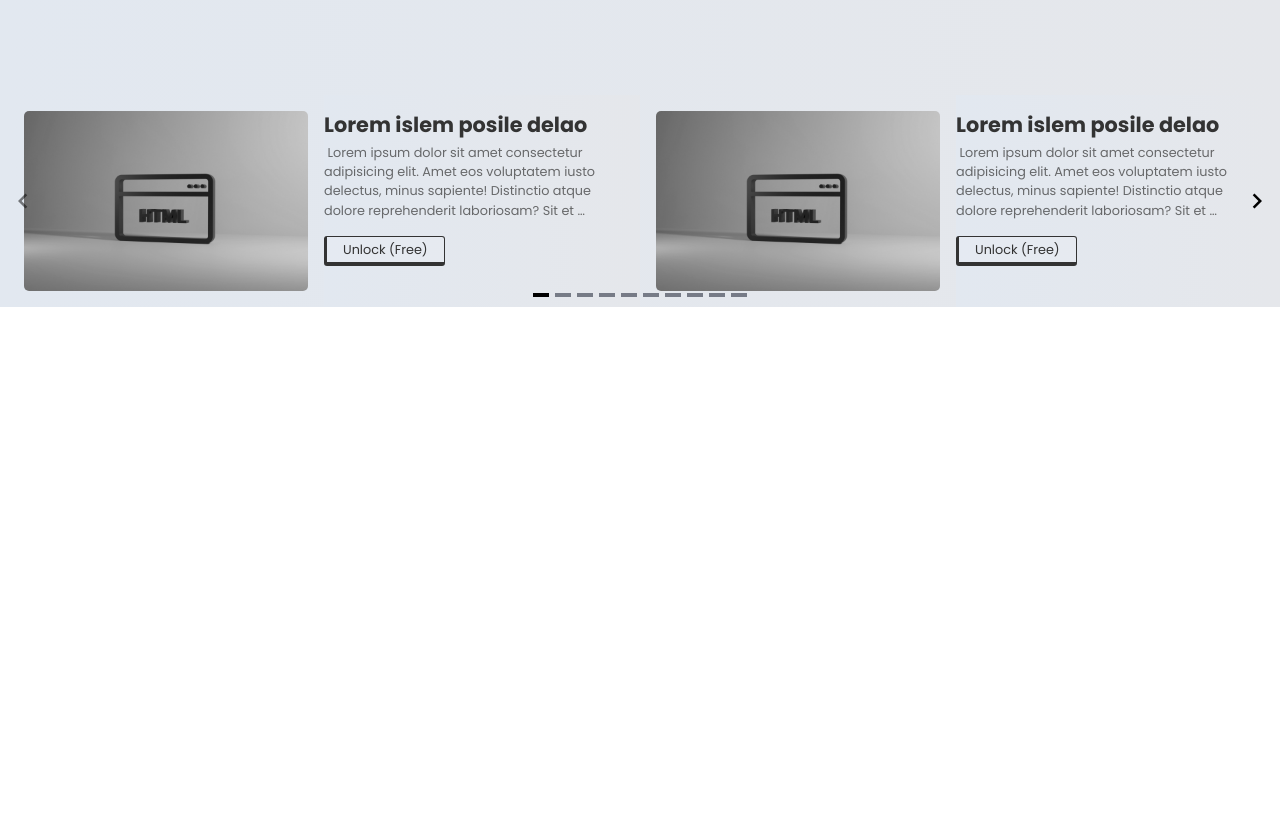
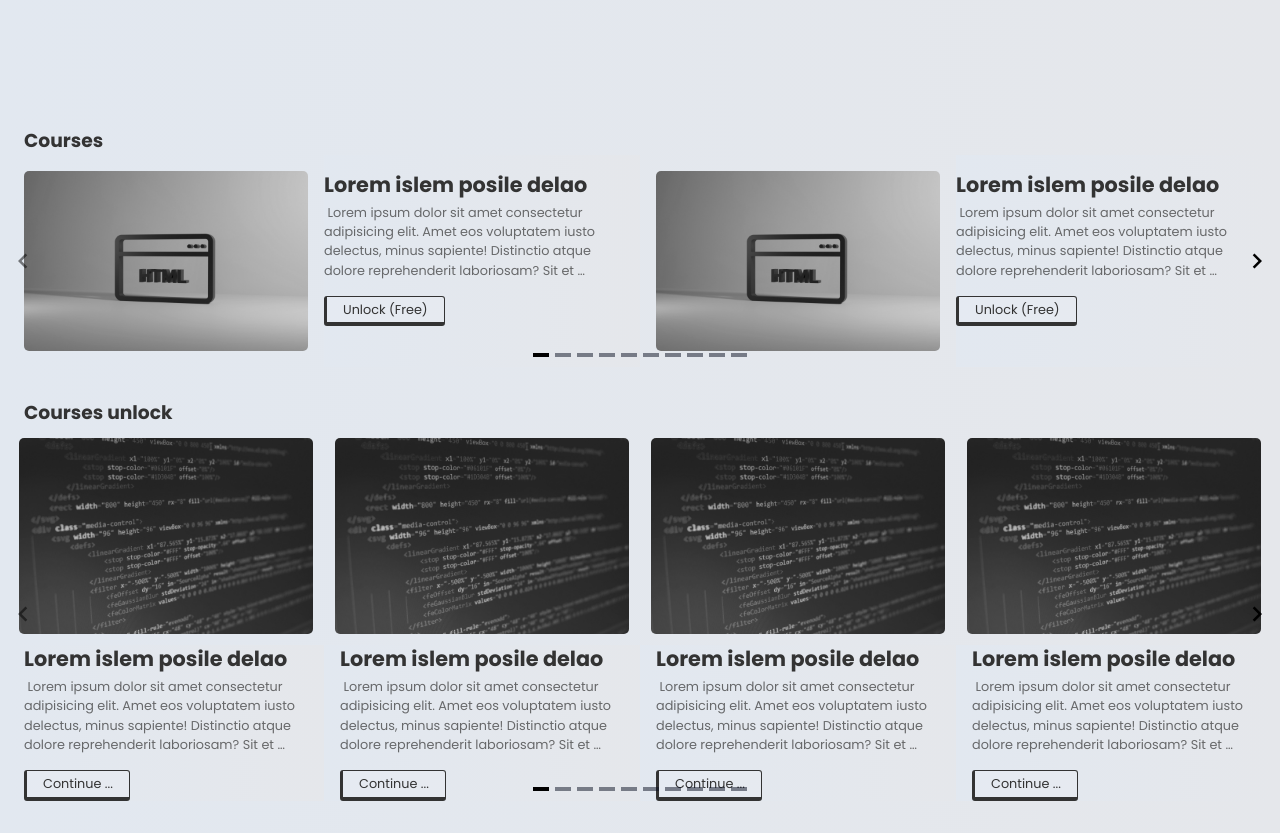
Before and after one commit to NghiaLam11/Challenge-7-JcStudy, a Vue app: page / in a window 1280 px wide. Shown: the part 493-1326 px from the top of the page. Before the commit the page ends 800 px from the top, so only its background shows below. Built offline with nearby package versions, Linux system fonts and the light colour scheme.

Commit message:
unlock courses

```diff
--- a/src/components/Home.vue
+++ b/src/components/Home.vue
@@ -19,6 +19,9 @@
       </div>
     </div>
     <div class="courses">
+      <div class="topic">
+        <h3>Courses</h3>
+      </div>
       <Carousel
         :items-to-show="2"
         :snap-align="'start'"
@@ -40,9 +43,42 @@
                 dolore reprehenderit laboriosam? Sit et possimus assumenda! Quas
                 aspernatur dolore nulla cumque odio.
               </p>
-              <button @click="onUnlock" class="hvr-shutter-in-horizontal">
-                Unlock (Free)
-              </button>
+              <button @click="onUnlock">Unlock (Free)</button>
+            </div>
+          </div>
+        </Slide>
+
+        <template #addons>
+          <Navigation />
+          <Pagination />
+        </template>
+      </Carousel>
+    </div>
+
+    <div class="courses-unlock">
+      <div class="topic">
+        <h3>Courses unlock</h3>
+      </div>
+      <Carousel
+        :breakpoints="breakpointsunlock"
+      >
+        <Slide v-for="slide in 10" :key="slide">
+          <div class="card-item">
+            <div class="thumbnail">
+              <img
+                src="../images/florian-olivo-4hbJ-eymZ1o-unsplash.jpg"
+                alt=""
+              />
+            </div>
+            <div class="card-right bg-primary">
+              <h3 class="multiline-ellipsis-2">Lorem islem posile delao</h3>
+              <p class="multiline-ellipsis-4">
+                Lorem ipsum dolor sit amet consectetur adipisicing elit. Amet
+                eos voluptatem iusto delectus, minus sapiente! Distinctio atque
+                dolore reprehenderit laboriosam? Sit et possimus assumenda! Quas
+                aspernatur dolore nulla cumque odio.
+              </p>
+              <button @click="onUnlock">Continue ...</button>
             </div>
           </div>
         </Slide>
@@ -99,6 +135,20 @@ const breakpoints = ref({
   },
   768: {
     itemsToShow: 2,
+    snapAlign: "start",
+  },
+});
+const breakpointsunlock = ref({
+  0: {
+    itemsToShow: 1,
+    snapAlign: "center",
+  },
+  534: {
+    itemsToShow: 2,
+    snapAlign: "center",
+  },
+  889: {
+    itemsToShow: 4,
     snapAlign: "center",
   },
 });
@@ -237,6 +287,10 @@ const breakpoints = ref({
 // ------------------------------- END HERO CSS STYLE
 // ------------------------------- START COURSES CSS STYLE
 .courses {
+  margin: 2rem 0;
+  .topic {
+    margin-left: 1rem;
+  }
   .card-item {
     display: flex;
     cursor: pointer;
@@ -297,4 +351,72 @@ const breakpoints = ref({
     filter: grayscale(0);
   }
 }
+// ---------------------------------- END COURSE CSS STYLE
+// ------------------------------- START COURSES UNLOCK CSS STYLE
+.courses-unlock {
+  margin: 2rem 0;
+  .topic {
+    margin-left: 1rem;
+  }
+  .card-item {
+    display: flex;
+    flex-direction: column;
+    cursor: pointer;
+    .thumbnail {
+      width: 100%;
+      height: 100%;
+      padding: 0.7rem;
+      transition: all 0.9s ease;
+      filter: grayscale(1);
+      img {
+        object-fit: cover;
+        width: 100%;
+        min-height: 180px;
+        height: 100%;
+        border-radius: 5px;
+      }
+    }
+    .card-right {
+      width: 100%;
+      text-align: start;
+      transition: all 0.35s ease;
+      padding: 0 1rem;
+      h3 {
+        font-size: 1.3rem;
+        line-height: 1.8rem;
+        margin-bottom: 0.2rem;
+      }
+      p {
+        font-size: 0.8rem;
+        line-height: 1.2rem;
+        opacity: 0.7;
+      }
+      button {
+        cursor: pointer;
+        padding: 0.2rem 1rem;
+        background-color: rgb(255, 255, 255, 0.1);
+        color: inherit;
+        margin-top: 1rem;
+        border: 1px solid;
+        border-radius: 3px;
+        border-left: 0.2rem solid;
+        border-bottom: 0.3rem solid;
+        font-size: 0.8rem;
+        // transition: all 0.2s linear;
+      }
+      button:active {
+        border: 1px solid;
+      }
+    }
+  }
+  .card-item:hover .card-right {
+    transform: translateY(-50%);
+    padding-left: 1.5rem;
+    border-radius: 5px;
+  }
+  .card-item:hover .thumbnail {
+    filter: grayscale(0);
+    transform: rotateY(360deg);
+  }
+}
 </style>
--- a/src/style.scss
+++ b/src/style.scss
@@ -1,6 +1,9 @@
 @use "./styles/variable";
 * {
   font-family: "Poppins", sans-serif;
+}
+html {
+  scroll-behavior: smooth;
 }
 
 .light {
```
Also changed, not shown: src/images/lock.gif (added), src/images/online-course.png (added).
